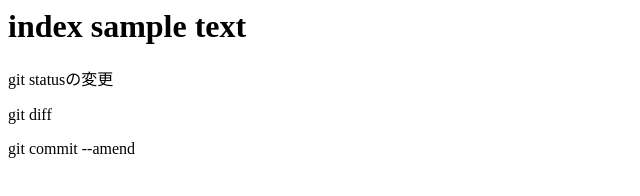
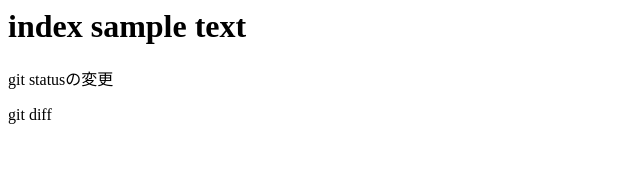
Before and after one commit to hacchiko/git_tutorial, a plain HTML site: page index.html in a window 1280 px wide. Shown: the whole page, without its empty margins (0-640 px from the left). Drawn offline with Linux system fonts and the light colour scheme.

Commit message:
commit削除

```diff
--- a/index.html
+++ b/index.html
@@ -1,4 +1,3 @@
 <h1>index sample text</h1>
 <p>git statusの変更</p>
 <p>git diff</p>
-<p>git commit --amend</p>
```
